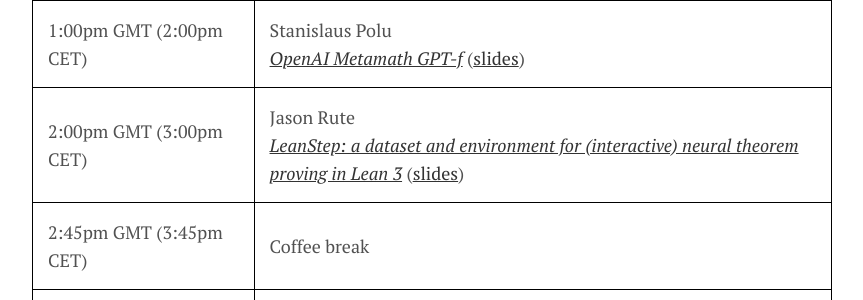
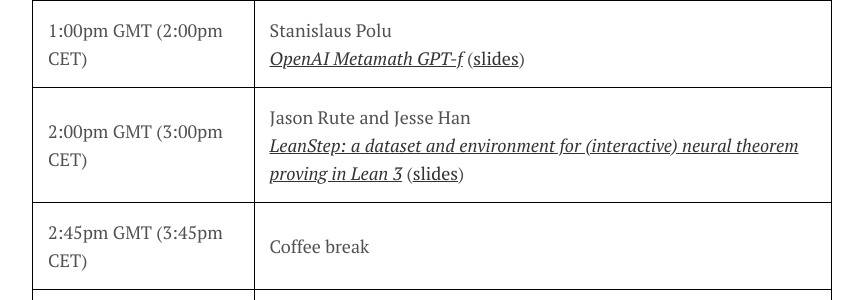
Before and after one commit to leanprover-community/lt2021, a Jekyll site: the page built from schedule.md, in a window 1280 px wide and 900 px high, scrolled down 2288 px. Shown: the part 155-455 px from the top of the window, without its empty margins (208-1071 px from the left). Built offline with Jekyll 4.4.1, drawn with Linux system fonts in a browser that asks for light colours.

Commit message:
Add Jesse to schedule

```diff
--- a/schedule.md
+++ b/schedule.md
@@ -62,7 +62,7 @@ look for them on [gather.town](https://www.gather.town/)!
 | <time datetime="2021-01-04T12:45+01:00">12:45pm CET</time> | Chris Hughes<br>[*Word problem for one-relator groups*](https://www.youtube.com/watch?v=cLuEaAsUvL4) |
 | <time datetime="2021-01-04T13:30+01:00">1:30pm CET</time> | Coffee break |
 | <time datetime="2021-01-04T14:00+01:00">2:00pm CET</time> | Stanislaus Polu<br>[*OpenAI Metamath GPT-f*](https://www.youtube.com/watch?v=zgGYyGkmWSw) ([slides](https://docs.google.com/presentation/d/10XcMLgh7wDRDtcj4FKqgEtqqWzZpkxmLDwpnWPntyP0/edit#slide=id.g97b8cb2395_0_0)) |
-| <time datetime="2021-01-04T15:00+01:00">3:00pm CET</time> | Jason Rute<br>[*LeanStep: a dataset and environment for (interactive) neural theorem proving in Lean 3*](https://www.youtube.com/watch?v=eSXiClL4COw) ([slides](https://docs.google.com/presentation/d/1poOu2gP9mSGAdAFvOupHvf4tpgD33jACQLJAVcphA1g/edit?usp=sharing)) |
+| <time datetime="2021-01-04T15:00+01:00">3:00pm CET</time> | Jason Rute and Jesse Han<br>[*LeanStep: a dataset and environment for (interactive) neural theorem proving in Lean 3*](https://www.youtube.com/watch?v=eSXiClL4COw) ([slides](https://docs.google.com/presentation/d/1poOu2gP9mSGAdAFvOupHvf4tpgD33jACQLJAVcphA1g/edit?usp=sharing)) |
 | <time datetime="2021-01-04T15:45+01:00">3:45pm CET</time> | Coffee break |
 | <time datetime="2021-01-04T16:15+01:00">4:15pm CET</time> | Koundinya Vajjha<br>[*CertRL: Formalizing Convergence Proofs for Value and Policy Iteration in Coq*](https://www.youtube.com/watch?v=ZObutovVQis) ([slides](slides/kody-CertRL.pdf)) |
 | <time datetime="2021-01-04T16:45+01:00">4:45pm CET</time> | Yury Kudryashov<br>[*Dynamics on the circle*](https://www.youtube.com/watch?v=rPjFwNvhf-Y) |
```
